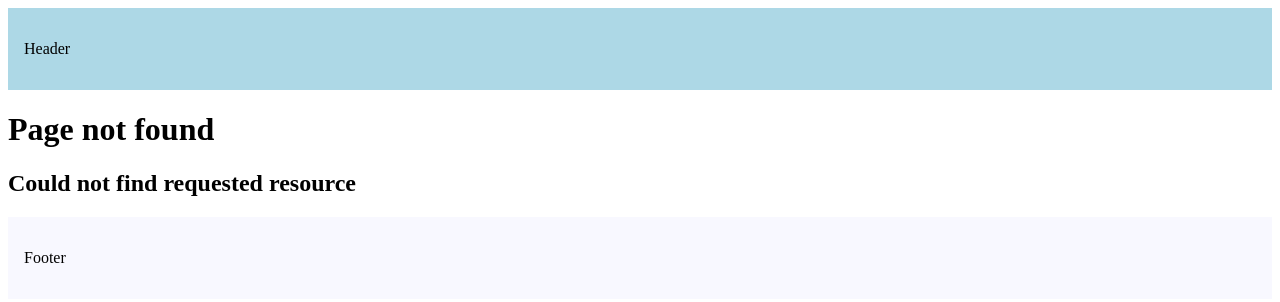
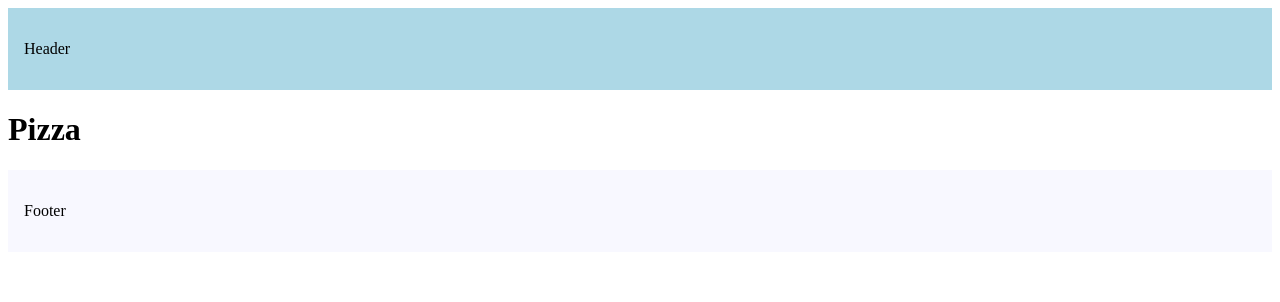
Before and after one commit to AndjDavis/nextjs-deeper-dive, a Next.js app: page /%5Fpizza in a window 1280 px wide. Before the commit this address had no page. Shown: the top 302 px of the page. Built offline with nearby package versions, Linux system fonts and the light colour scheme.

Commit message:
route with underscore example

```diff
--- /dev/null
+++ b/app/%5Fpizza/page.tsx
@@ -0,0 +1,7 @@
+export default function Page() {
+    return (
+        <>
+          <h1>Pizza</h1>
+        </>
+    );
+}
```
